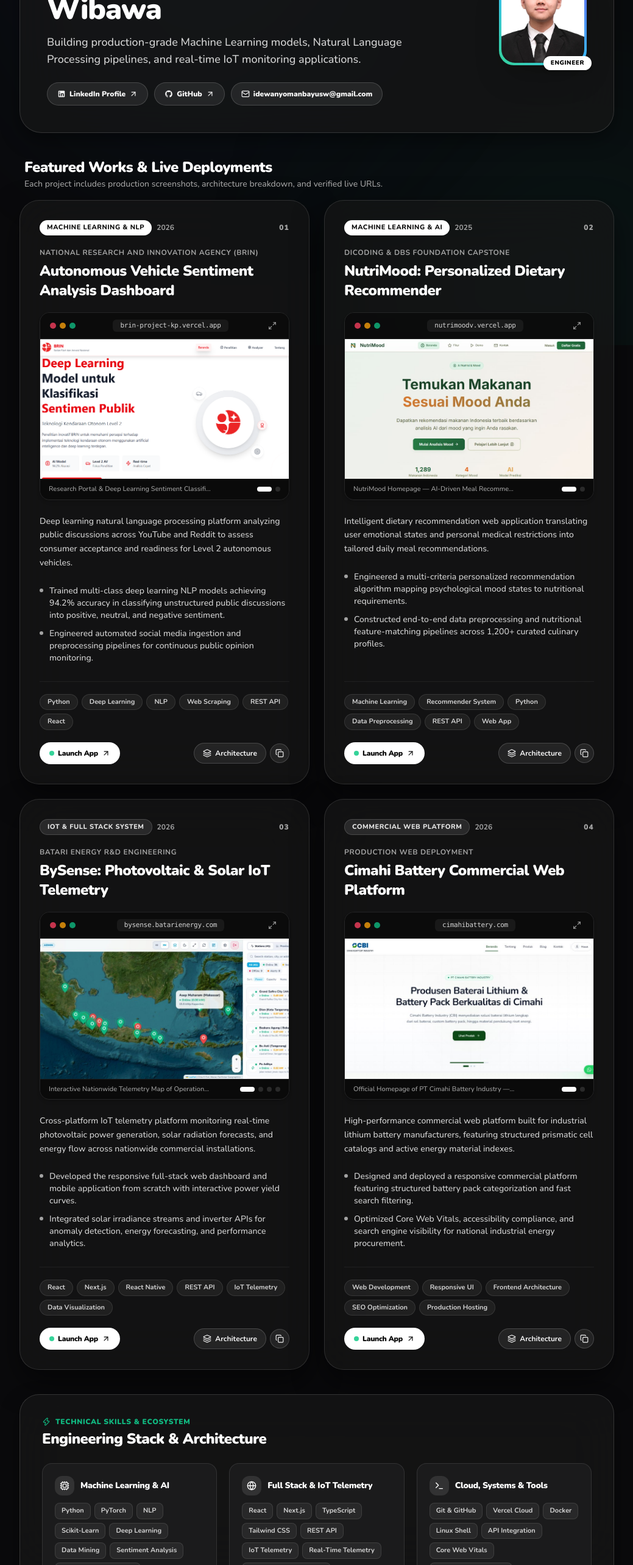
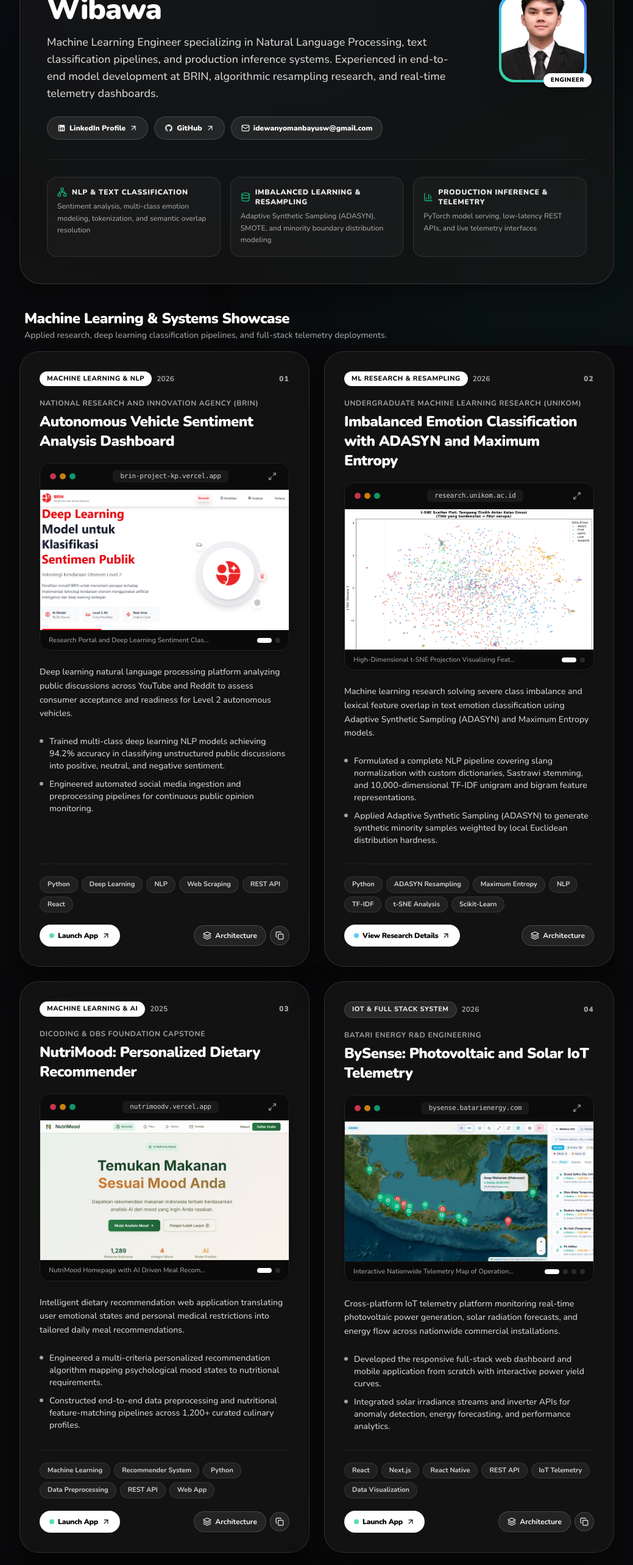
Before and after one commit to idewbayu14/bayu-portfolio, a React (Vite) app: page / in a window 1280 px wide. Shown: the part 234-2800 px from the top of the page at 61% size, without its empty margins (120-1159 px from the left). Built offline with nearby package versions, Linux system fonts and the light colour scheme.

Commit message:
feat: eliminate em-dashes, integrate ADASYN ML research project, add ML pillars, and enhance AI emphasis

```diff
--- a/src/App.tsx
+++ b/src/App.tsx
@@ -15,9 +15,9 @@ import {
   ShieldCheck,
   Zap,
   ArrowUpRight,
-  Sparkles,
-  ChevronRight,
-  Code2
+  Database,
+  BarChart3,
+  Network
 } from 'lucide-react';
 
 interface ProjectImage {
@@ -34,8 +34,8 @@ interface Project {
   category: 'ml' | 'web';
   badge: string;
   featured: boolean;
-  liveUrl: string;
-  domain: string;
+  liveUrl?: string;
+  domain?: string;
   summary: string;
   deliverables: string[];
   architecture: string;
@@ -47,30 +47,48 @@ const PROFILE = {
   name: "I Dewa Nyoman Bayu Satria Wibawa",
   shortName: "Bayu Satria",
   role: "Machine Learning & Software Engineer",
-  status: "Available for ML & Software Engineering Roles",
+  status: "Available for Machine Learning & Software Engineering Roles",
   tagline:
-    "Building production-grade Machine Learning models, Natural Language Processing pipelines, and real-time IoT monitoring applications.",
+    "Machine Learning Engineer specializing in Natural Language Processing, text classification pipelines, and production inference systems. Experienced in end-to-end model development at BRIN, algorithmic resampling research, and real-time telemetry dashboards.",
   email: "idewanyomanbayusw@gmail.com",
   linkedin: "https://www.linkedin.com/in/idewanyomanbayu",
   github: "https://github.com/idewbayu14",
   avatar: "/profile/bayu.jpg"
 };
 
+const ML_PILLARS = [
+  {
+    title: "NLP & Text Classification",
+    desc: "Sentiment analysis, multi-class emotion modeling, tokenization, and semantic overlap resolution",
+    icon: Network
+  },
+  {
+    title: "Imbalanced Learning & Resampling",
+    desc: "Adaptive Synthetic Sampling (ADASYN), SMOTE, and minority boundary distribution modeling",
+    icon: Database
+  },
+  {
+    title: "Production Inference & Telemetry",
+    desc: "PyTorch model serving, low-latency REST APIs, and live telemetry interfaces",
+    icon: BarChart3
+  }
+];
+
 const SKILL_GROUPS = [
   {
-    category: "Machine Learning & AI",
+    category: "Machine Learning & Deep Learning",
     icon: Cpu,
-    skills: ["Python", "PyTorch", "NLP", "Scikit-Learn", "Deep Learning", "Data Mining", "Sentiment Analysis", "Recommender Systems"]
+    skills: ["Python", "PyTorch", "NLP", "Scikit-Learn", "ADASYN", "SMOTE", "Transformers", "Maximum Entropy", "Sentiment Analysis", "t-SNE & PCA"]
   },
   {
-    category: "Full Stack & IoT Telemetry",
-    icon: Globe,
-    skills: ["React", "Next.js", "TypeScript", "Tailwind CSS", "REST API", "IoT Telemetry", "Real-Time Telemetry", "Responsive Architecture"]
+    category: "Data Pipelines & Feature Engineering",
+    icon: Database,
+    skills: ["Pandas", "NumPy", "TF-IDF Vectorization", "Tokenization & Lemmatization", "Web Scraping", "Confusion Matrix Analysis", "ROC-AUC Evaluation"]
   },
   {
-    category: "Cloud, Systems & Tools",
+    category: "Production, Systems & Cloud",
     icon: Terminal,
-    skills: ["Git & GitHub", "Vercel Cloud", "Docker", "Linux Shell", "API Integration", "Core Web Vitals", "Production Monitoring"]
+    skills: ["FastAPI", "RESTful APIs", "React", "Next.js", "TypeScript", "Tailwind CSS", "Docker", "Git & GitHub", "Vercel", "Linux Shell"]
   }
 ];
 
@@ -99,17 +117,47 @@ const PROJECTS: Project[] = [
     images: [
       {
         url: "/projects/brin-hero.png",
-        caption: "Research Portal & Deep Learning Sentiment Classification Architecture"
+        caption: "Research Portal and Deep Learning Sentiment Classification Architecture"
       },
       {
         url: "/projects/brin-analyzer.png",
-        caption: "Interactive Real-Time Sentiment Analyzer (Single Text & Batch Analysis)"
+        caption: "Interactive Real-Time Sentiment Analyzer for Single Text and Batch Analysis"
+      }
+    ]
+  },
+  {
+    id: "adasyn",
+    number: "02",
+    title: "Imbalanced Emotion Classification with ADASYN and Maximum Entropy",
+    context: "Undergraduate Machine Learning Research (UNIKOM)",
+    year: "2026",
+    category: "ml",
+    badge: "ML Research & Resampling",
+    featured: true,
+    summary:
+      "Machine learning research solving severe class imbalance and lexical feature overlap in text emotion classification using Adaptive Synthetic Sampling (ADASYN) and Maximum Entropy models.",
+    deliverables: [
+      "Formulated a complete NLP pipeline covering slang normalization with custom dictionaries, Sastrawi stemming, and 10,000-dimensional TF-IDF unigram and bigram feature representations.",
+      "Applied Adaptive Synthetic Sampling (ADASYN) to generate synthetic minority samples weighted by local Euclidean distribution hardness.",
+      "Conducted high-dimensional t-SNE projection and confusion matrix diagnostics to resolve semantic overlap across complex emotional classes."
+    ],
+    architecture:
+      "Raw tweet text normalized and vectorized into 10,000 TF-IDF features, rebalanced adaptively in Euclidean space using ADASYN, and trained against Maximum Entropy probabilistic classifiers.",
+    stack: ["Python", "ADASYN Resampling", "Maximum Entropy", "NLP", "TF-IDF", "t-SNE Analysis", "Scikit-Learn"],
+    images: [
+      {
+        url: "/projects/adasyn-tsne.png",
+        caption: "High-Dimensional t-SNE Projection Visualizing Feature Overlap Across Emotion Classes"
+      },
+      {
+        url: "/projects/adasyn-flowchart.png",
+        caption: "Algorithmic Architecture Flowchart for Adaptive Synthetic Sampling (ADASYN)"
       }
     ]
   },
   {
     id: "nutrimood",
-    number: "02",
+    number: "03",
     title: "NutriMood: Personalized Dietary Recommender",
     context: "Dicoding & DBS Foundation Capstone",
     year: "2025",
@@ -131,18 +179,18 @@ const PROJECTS: Project[] = [
     images: [
       {
         url: "/projects/nutrimood-hero.jpg",
-        caption: "NutriMood Homepage — AI-Driven Meal Recommendations Tailored to Mood"
+        caption: "NutriMood Homepage with AI Driven Meal Recommendations"
       },
       {
         url: "/projects/nutrimood-demo.jpg",
-        caption: "Interactive Mood & Health Constraint Evaluation (Energizing, Relaxing, Focusing)"
+        caption: "Interactive Mood and Health Constraint Evaluation"
       }
     ]
   },
   {
     id: "bysense",
-    number: "03",
-    title: "BySense: Photovoltaic & Solar IoT Telemetry",
+    number: "04",
+    title: "BySense: Photovoltaic and Solar IoT Telemetry",
     context: "Batari Energy R&D Engineering",
     year: "2026",
     category: "web",
@@ -175,13 +223,13 @@ const PROJECTS: Project[] = [
       },
       {
         url: "/projects/bysense-power.png",
-        caption: "Comprehensive Power Profile Analytics (PV, Grid, Battery, Load & SoC)"
+        caption: "Comprehensive Power Profile Analytics with PV, Grid, and Battery Flow"
       }
     ]
   },
   {
     id: "cimahi",
-    number: "04",
+    number: "05",
     title: "Cimahi Battery Commercial Web Platform",
     context: "Production Web Deployment",
     year: "2026",
@@ -202,11 +250,11 @@ const PROJECTS: Project[] = [
     images: [
       {
         url: "/projects/cimahi-hero.jpg",
-        caption: "Official Homepage of PT Cimahi Battery Industry — Lithium Battery Solutions"
+        caption: "Official Homepage of PT Cimahi Battery Industry"
       },
       {
         url: "/projects/cimahi-catalog.jpg",
-        caption: "Structured Prismatic Battery & Active Energy Material Catalog with Quick Filters"
+        caption: "Structured Prismatic Battery and Active Energy Material Catalog"
       }
     ]
   }
@@ -318,7 +366,7 @@ function ProjectCard({
           </h3>
         </div>
 
-        {/* Realistic Browser Mockup Frame with Live Gallery */}
+        {/* Realistic Browser/Artifact Mockup Frame */}
         <div className="relative mb-6 rounded-2xl overflow-hidden border border-neutral-500/20 group/preview shadow-md transition-shadow group-hover:shadow-xl">
           {/* Mockup Header Bar */}
           <div
@@ -333,11 +381,11 @@ function ProjectCard({
             </div>
 
             <div
-              className={`px-3 py-0.5 rounded-md text-[11px] font-mono tracking-tight max-w-[200px] truncate ${
+              className={`px-3 py-0.5 rounded-md text-[11px] font-mono tracking-tight max-w-[220px] truncate ${
                 isDark ? "bg-white/[0.06] text-neutral-300" : "bg-white text-neutral-600 shadow-2xs"
               }`}
             >
-              {project.domain}
+              {project.domain || "research.unikom.ac.id"}
             </div>
 
             <motion.button
@@ -366,7 +414,7 @@ function ProjectCard({
               className="w-full h-full object-cover object-top transition-transform duration-500 group-hover/preview:scale-[1.04]"
             />
 
-            {/* Hover Expand Overlay Banner */}
+            {/* Hover Expand Overlay */}
             <div className="absolute inset-0 bg-neutral-950/40 opacity-0 group-hover/preview:opacity-100 transition-opacity duration-300 flex items-center justify-center gap-2">
               <motion.span
                 initial={{ y: 8, opacity: 0 }}
@@ -451,6 +499,7 @@ function ProjectCard({
         </div>
 
         <div className="flex flex-wrap items-center justify-between gap-2 pt-1">
+          {project.liveUrl ? (
             <motion.a
               href={project.liveUrl}
               target="_blank"
@@ -467,6 +516,22 @@ function ProjectCard({
               <span>Launch App</span>
               <ArrowUpRight className="w-3.5 h-3.5 transition-transform duration-300 group-hover/btn:translate-x-0.5 group-hover/btn:-translate-y-0.5" />
             </motion.a>
+          ) : (
+            <motion.button
+              onClick={() => onOpenModal(project, 0)}
+              whileHover={{ scale: 1.03 }}
+              whileTap={{ scale: 0.96 }}
+              className={`group/btn inline-flex items-center gap-1.5 px-4 py-2.5 rounded-full text-xs font-black tracking-tight transition-all ${
+                isDark
+                  ? "bg-white text-neutral-950 hover:bg-neutral-200"
+                  : "bg-neutral-900 text-white hover:bg-neutral-800 shadow-sm"
+              }`}
+            >
+              <span className="w-2 h-2 rounded-full bg-sky-400 animate-pulse" />
+              <span>View Research Details</span>
+              <ArrowUpRight className="w-3.5 h-3.5 transition-transform duration-300 group-hover/btn:translate-x-0.5 group-hover/btn:-translate-y-0.5" />
+            </motion.button>
+          )}
 
           <div className="flex items-center gap-1.5">
             <motion.button
@@ -478,10 +543,11 @@ function ProjectCard({
               <Layers className="w-3.5 h-3.5" />
               <span>Architecture</span>
             </motion.button>
+            {project.liveUrl && (
               <motion.button
                 whileHover={{ scale: 1.08 }}
                 whileTap={{ scale: 0.92 }}
-              onClick={() => onCopy(project.liveUrl, project.id)}
+                onClick={() => onCopy(project.liveUrl!, project.id)}
                 className={`p-2 rounded-full text-xs font-bold transition-all ${buttonStyle}`}
                 title="Copy Project Link"
               >
@@ -491,6 +557,7 @@ function ProjectCard({
                   <Copy className="w-3.5 h-3.5" />
                 )}
               </motion.button>
+            )}
           </div>
         </div>
       </div>
@@ -585,8 +652,8 @@ export default function App() {
             }`}
           >
             {[
-              { id: 'all', label: 'All Projects (4)' },
-              { id: 'ml', label: 'Machine Learning (2)' },
+              { id: 'all', label: 'All Projects (5)' },
+              { id: 'ml', label: 'Machine Learning & NLP (3)' },
               { id: 'web', label: 'Web & IoT Systems (2)' }
             ].map((tab) => {
               const active = activeFilter === tab.id;
@@ -732,17 +799,44 @@ export default function App() {
             </motion.div>
           </div>
 
+          {/* Core Machine Learning Pillars Strip */}
+          <div className="mt-8 pt-7 border-t border-neutral-500/15 grid sm:grid-cols-3 gap-4">
+            {ML_PILLARS.map((pillar, idx) => {
+              const Icon = pillar.icon;
+              return (
+                <div
+                  key={idx}
+                  className={`p-4 rounded-2xl border transition-all ${
+                    isDark
+                      ? "bg-white/[0.03] border-white/10"
+                      : "bg-white/60 border-neutral-200/80"
+                  }`}
+                >
+                  <div className="flex items-center gap-2 mb-1.5">
+                    <Icon className="w-4 h-4 text-emerald-500 shrink-0" />
+                    <h2 className={`text-xs font-black uppercase tracking-wider ${isDark ? "text-neutral-200" : "text-neutral-800"}`}>
+                      {pillar.title}
+                    </h2>
+                  </div>
+                  <p className={`text-xs font-medium leading-relaxed ${isDark ? "text-neutral-400" : "text-neutral-600"}`}>
+                    {pillar.desc}
+                  </p>
+                </div>
+              );
+            })}
+          </div>
+
           {/* Mobile Category Switcher */}
-          <div className="mt-8 pt-5 border-t border-neutral-500/15 flex md:hidden">
+          <div className="mt-6 pt-5 border-t border-neutral-500/15 flex md:hidden">
             <div
               className={`w-full grid grid-cols-3 p-1 rounded-2xl ${
                 isDark ? "bg-white/[0.06]" : "bg-black/[0.05]"
               }`}
             >
               {[
-                { id: 'all', label: 'All' },
-                { id: 'ml', label: 'ML & AI' },
-                { id: 'web', label: 'Web & IoT' }
+                { id: 'all', label: 'All (5)' },
+                { id: 'ml', label: 'ML & NLP (3)' },
+                { id: 'web', label: 'Web & IoT (2)' }
               ].map((tab) => (
                 <button
                   key={tab.id}
@@ -767,10 +861,10 @@ export default function App() {
           <div className="flex items-center justify-between px-2">
             <div>
               <h2 className={`text-xl sm:text-2xl font-black tracking-tight ${isDark ? "text-white" : "text-neutral-900"}`}>
-                Featured Works & Live Deployments
+                Machine Learning & Systems Showcase
               </h2>
               <p className={`text-xs sm:text-sm font-medium mt-0.5 ${isDark ? "text-neutral-400" : "text-neutral-500"}`}>
-                Each project includes production screenshots, architecture breakdown, and verified live URLs.
+                Applied research, deep learning classification pipelines, and full-stack telemetry deployments.
               </p>
             </div>
           </div>
@@ -798,10 +892,10 @@ export default function App() {
           <div className="mb-6">
             <div className="flex items-center gap-2 text-xs font-black uppercase tracking-wider text-emerald-500">
               <Zap className="w-3.5 h-3.5" />
-              <span>Technical Skills & Ecosystem</span>
+              <span>Technical Skills & Methodologies</span>
             </div>
             <h2 className={`text-xl sm:text-2xl font-black tracking-tight mt-1 ${isDark ? "text-white" : "text-neutral-900"}`}>
-              Engineering Stack & Architecture
+              Machine Learning & Engineering Ecosystem
             </h2>
           </div>
 
@@ -1005,6 +1099,7 @@ export default function App() {
 
               {/* Modal Action CTA */}
               <div className="pt-4 border-t border-neutral-500/15 flex flex-wrap items-center justify-between gap-3">
+                {activeModal.liveUrl ? (
                   <motion.a
                     whileHover={{ scale: 1.04 }}
                     whileTap={{ scale: 0.96 }}
@@ -1020,15 +1115,22 @@ export default function App() {
                     <span>Launch {activeModal.domain}</span>
                     <ArrowUpRight className="w-3.5 h-3.5" />
                   </motion.a>
+                ) : (
+                  <span className={`text-xs font-bold ${isDark ? "text-neutral-400" : "text-neutral-500"}`}>
+                    Undergraduate Academic Research Publication
+                  </span>
+                )}
 
+                {activeModal.liveUrl && (
                   <motion.button
                     whileHover={{ scale: 1.04 }}
                     whileTap={{ scale: 0.96 }}
-                  onClick={() => handleCopy(activeModal.liveUrl, 'modal')}
+                    onClick={() => handleCopy(activeModal.liveUrl!, 'modal')}
                     className={`px-4 py-2.5 rounded-full text-xs font-bold transition-all ${buttonStyle}`}
                   >
                     {copiedId === 'modal' ? 'Link Copied!' : 'Copy Project URL'}
                   </motion.button>
+                )}
               </div>
             </motion.div>
           </motion.div>
```
Also changed, not shown: index.html (+2 -2 lines), public/projects/adasyn-flowchart.png (added), public/projects/adasyn-tsne.png (added). Lines whose indentation alone changed are shown as unchanged.
